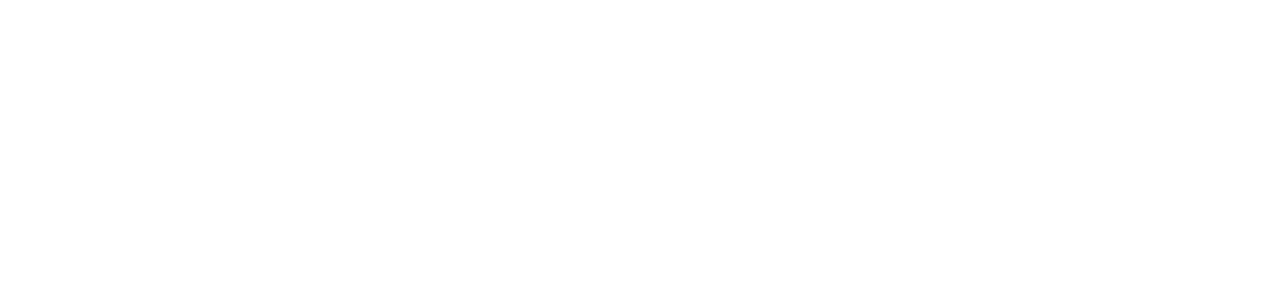
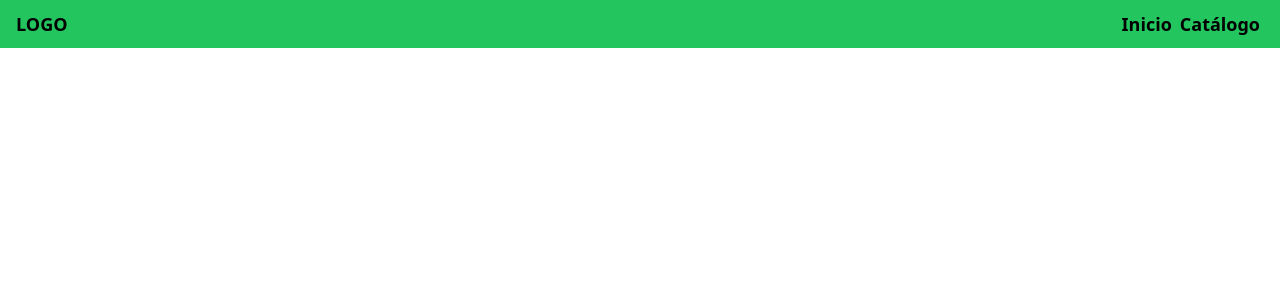
Before and after one commit to IronBeagle70/react-front-electivo, a React (Vite) app: page /shopping in a window 1280 px wide. Before the commit this address had no page. Shown: the top 300 px of the page. Built offline with nearby package versions, Linux system fonts and the light colour scheme.

Commit message:
adding shopping page

```diff
--- a/src/App.jsx
+++ b/src/App.jsx
@@ -4,6 +4,7 @@ import reactLogo from './assets/react.svg'
 import Catalogue from './pages/Catalogue'
 import Home from './pages/Home'
 import Login from './pages/Login'
+import ShoppingCart from './pages/ShoppingCart'
 import Signup from './pages/Signup'
 // import './App.css'
 
@@ -15,6 +16,7 @@ function App() {
       <Route path='/login' element={<Login />}  />
       <Route path='/signup' element={<Signup />} />
       <Route path='/catalogue' element={<Catalogue />} />
+      <Route path='/shopping' element={<ShoppingCart />} />
     </Routes>
   )
 }
--- a/src/pages/Catalogue.jsx
+++ b/src/pages/Catalogue.jsx
@@ -16,11 +16,11 @@ function Catalogue() {
         {
             name: 'Inicio',
             path: '/'
+        },
+        {
+            name: 'Carrito de Compras',
+            path: '/shopping'
         }
-        // {
-        //     name: '',
-        //     path: ''
-        // }
     ];
 
     return (
--- /dev/null
+++ b/src/pages/ShoppingCart.jsx
@@ -0,0 +1,24 @@
+import React from 'react';
+import Header from '../components/Header';
+
+function ShoppingCart() {
+
+    const ShoppingLinks=[
+        {
+            name: 'Inicio',
+            path: '/'
+        },
+        {
+            name: 'Catálogo',
+            path: '/catalogue'
+        }
+    ];
+
+    return (
+        <>
+            <Header bgHeader={"bg-green-500"} enlaces={ShoppingLinks} />
+        </>
+    );
+};
+
+export default ShoppingCart;
--- a/src/pages/Signup.jsx
+++ b/src/pages/Signup.jsx
@@ -25,7 +25,7 @@ function Signup() {
                 <form  className="bg-white shadow-md rounded px-8 pt-6 pb-8 mb-4" >
                     <div className="mb-4">
                         <label htmlFor="email" className="block text-gray-700 text-base font-bold mb-2" >Nombre</label>
-                        <input type="email" name='email' id='email' placeholder='Registre su nombre'  className="shadow appearance-none border rounded w-full py-2 px-3 text-gray-700 leading-tight focus:outline-none focus:shadow-outline" autoComplete='off' required />
+                        <input type="email" name='email' id='name' placeholder='Registre su nombre'  className="shadow appearance-none border rounded w-full py-2 px-3 text-gray-700 leading-tight focus:outline-none focus:shadow-outline" autoComplete='off' required />
                     </div>
                     <div className="mb-4">
                         <label htmlFor="email" className="block text-gray-700 text-base font-bold mb-2" >Email</label>
```
